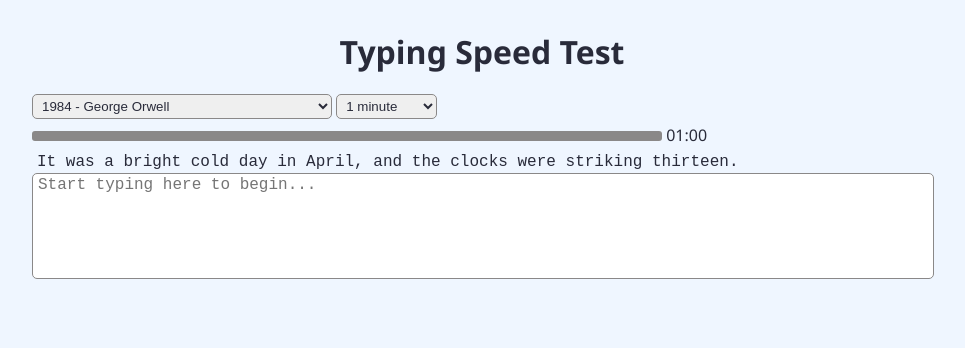
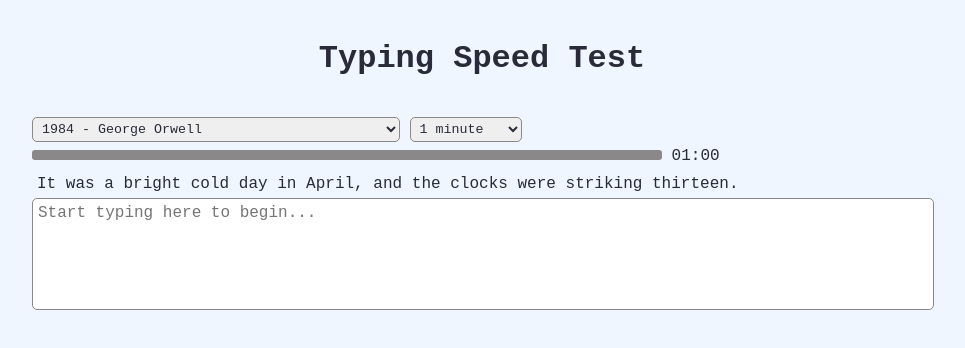
Before and after one commit to fran-mowat/typing-test, a plain HTML site: page index.html in a window 1280 px wide. Shown: the whole page, without its empty margins (158-1123 px from the left). Drawn offline with Linux system fonts and the light colour scheme.

Commit message:
updating page fonts

```diff
--- a/styles.css
+++ b/styles.css
@@ -9,7 +9,7 @@
 }
 
 body{
-    font-family: 'Segoe UI', Tahoma, Geneva, Verdana, sans-serif;
+    font-family: monospace, 'Courier New', Courier;
     background-color: var(--primary-colour);
     margin: 30px;
     color: var(--dark-blue);
@@ -17,6 +17,7 @@
 
 header h1{
     text-align: center;
+    margin: 40px auto;
 }
 
 main{
@@ -29,6 +30,7 @@
     padding: 3px 5px;
     color: inherit;
     border: 1px solid var(--grey);
+    font-family: monospace, 'Courier New', Courier;
 }
 
 #test-progress{
@@ -54,11 +56,10 @@
 
 #test-content{
     font-size: 16px;
-    font-family: 'Courier New', Courier, monospace;
 }
 
 #test-content #reference-text{
-    padding: 2px 5px;
+    padding: 5px;
 }
 
 #test-content .correct_char{
@@ -88,7 +89,7 @@
     overflow: hidden;
     font-size: inherit;
     font-family: inherit;
-    padding: 2px 5px;
+    padding: 5px;
     color: inherit;
 }
 
```
